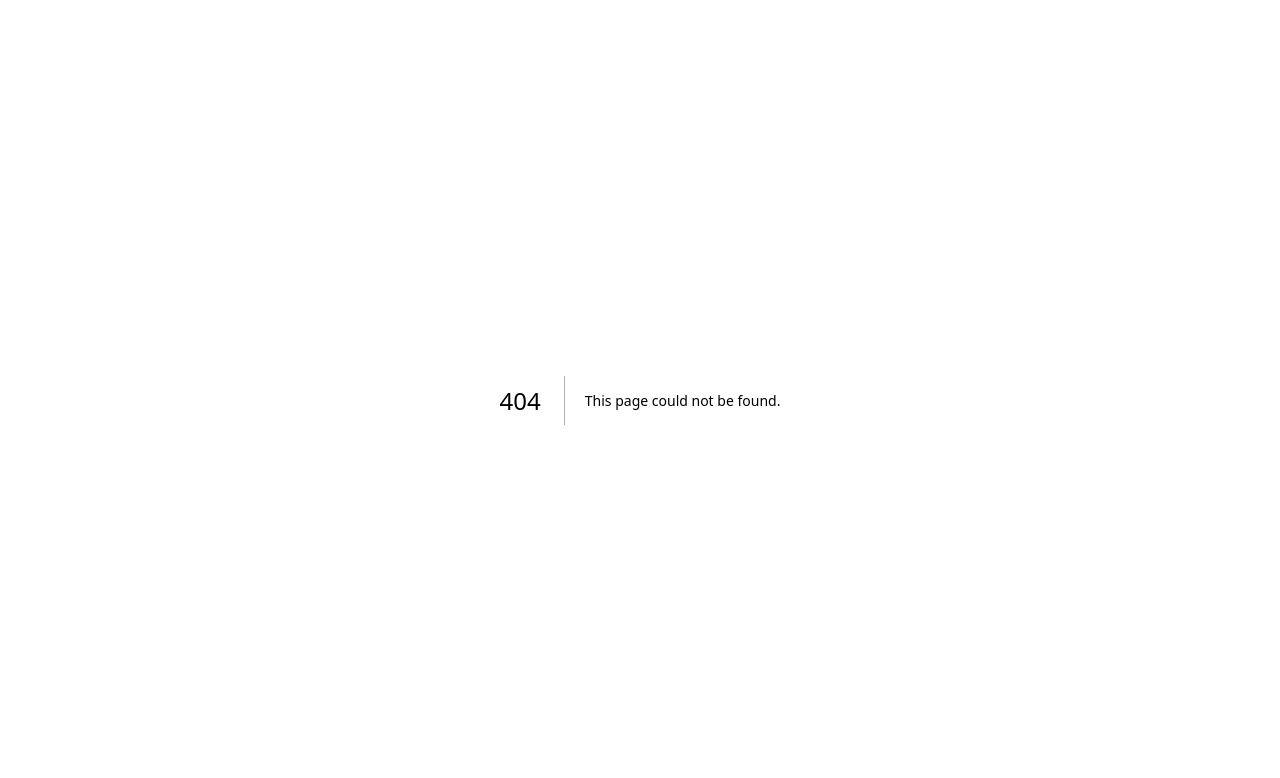
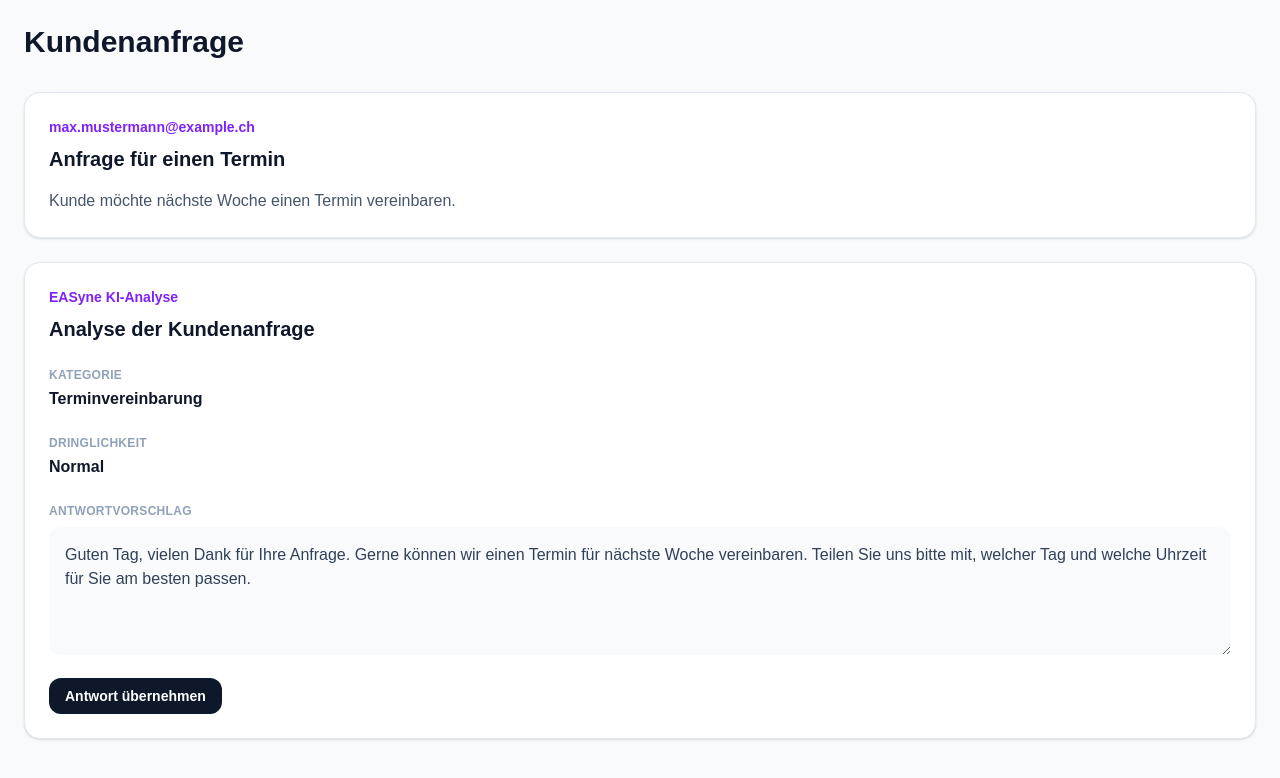
Before and after one commit to EASyne/easyne, a Next.js app: page /dashboard/anfrage in a window 1280 px wide. Before the commit this address had no page. Shown: the top 778 px of the page. Built offline with nearby package versions, Linux system fonts and the light colour scheme.

Commit message:
Add customer requests dashboard and Supabase integration

```diff
--- /dev/null
+++ b/app/dashboard/anfrage/[id]/page.tsx
@@ -0,0 +1,53 @@
+import { createServerSupabaseClient } from "../../../utils/supabase-server";
+import { redirect } from "next/navigation";
+
+export default async function AnfrageDetailPage({
+  params,
+}: {
+  params: Promise<{ id: string }>;
+}) {
+  const { id } = await params;
+  const supabase = await createServerSupabaseClient();
+
+  const {
+    data: { user },
+  } = await supabase.auth.getUser();
+
+  if (!user) {
+    redirect("/login");
+  }
+
+  const { data: request } = await supabase
+    .from("customer_requests")
+    .select("*")
+    .eq("id", id)
+    .single();
+
+  if (!request) {
+    return <main className="p-6">Anfrage nicht gefunden.</main>;
+  }
+
+  return (
+    <main className="min-h-screen bg-slate-50 p-6">
+      <div className="mx-auto max-w-4xl">
+        <h1 className="text-3xl font-bold text-slate-900">
+          Kundenanfrage
+        </h1>
+
+        <div className="mt-8 rounded-2xl border border-slate-200 bg-white p-6 shadow-sm">
+          <p className="text-sm font-semibold text-violet-600">
+            {request.costomer_mail}
+          </p>
+
+          <h2 className="mt-2 text-xl font-bold text-slate-900">
+            {request.subject}
+          </h2>
+
+          <p className="mt-4 text-slate-600">
+            {request.message}
+          </p>
+        </div>
+      </div>
+    </main>
+  );
+}
--- /dev/null
+++ b/app/dashboard/anfrage/page.tsx
@@ -0,0 +1,89 @@
+"use client";
+
+import { useState } from "react";
+
+export default function AnfragePage() {
+    const [answer, setAnswer] = useState(
+  "Guten Tag, vielen Dank für Ihre Anfrage. Gerne können wir einen Termin für nächste Woche vereinbaren. Teilen Sie uns bitte mit, welcher Tag und welche Uhrzeit für Sie am besten passen."
+);
+const [accepted, setAccepted] = useState(false);
+const [sent, setSent] = useState(false);
+  return (
+    <main className="min-h-screen bg-slate-50 p-6">
+      <h1 className="text-3xl font-bold text-slate-900">
+  Kundenanfrage
+</h1>
+
+<div className="mt-8 rounded-2xl border border-slate-200 bg-white p-6 shadow-sm">
+  <p className="text-sm font-semibold text-violet-600">
+    max.mustermann@example.ch
+  </p>
+
+  <h2 className="mt-2 text-xl font-bold text-slate-900">
+    Anfrage für einen Termin
+  </h2>
+
+  <p className="mt-4 text-slate-600">
+    Kunde möchte nächste Woche einen Termin vereinbaren.
+  </p>
+</div>
+     <div className="mt-6 rounded-2xl border border-slate-200 bg-white p-6 shadow-sm">
+  <p className="text-sm font-semibold text-violet-600">
+    EASyne KI-Analyse
+  </p>
+
+  <h2 className="mt-2 text-xl font-bold text-slate-900">
+    Analyse der Kundenanfrage
+  </h2>
+  <div className="mt-6">
+  <p className="text-xs font-semibold uppercase tracking-wide text-slate-400">
+    Kategorie
+  </p>
+  <p className="mt-1 font-semibold text-slate-900">
+    Terminvereinbarung
+  </p>
+</div>
+<div className="mt-6">
+  <p className="text-xs font-semibold uppercase tracking-wide text-slate-400">
+    Dringlichkeit
+  </p>
+  <p className="mt-1 font-semibold text-slate-900">
+    Normal
+  </p>
+</div>
+<div className="mt-6">
+  <p className="text-xs font-semibold uppercase tracking-wide text-slate-400">
+    Antwortvorschlag
+  </p>
+
+   <textarea
+  value={answer}
+  onChange={(e) => setAnswer(e.target.value)}
+  className="mt-2 min-h-32 w-full rounded-xl bg-slate-50 p-4 text-slate-700 outline-none ring-violet-300 focus:ring-2"
+/>
+</div>
+<button
+  type="button"
+  onClick={() => setAccepted(true)}
+  className="mt-4 rounded-xl bg-slate-900 px-4 py-2 text-sm font-semibold text-white transition hover:bg-slate-700"
+>
+  Antwort übernehmen
+</button>
+{accepted && (
+  <button
+    type="button"
+    onClick={() => setSent(true)}
+    className="ml-3 mt-4 rounded-xl bg-violet-600 px-4 py-2 text-sm font-semibold text-white transition hover:bg-violet-700"
+  >
+    Antwort senden
+  </button>
+  )}
+  {sent && (
+  <p className="mt-4 text-sm font-semibold text-emerald-600">
+    Test: Antwort wurde erfolgreich übernommen.
+  </p>
+)}
+</div>
+    </main>
+  );
+}
--- a/app/dashboard/page.tsx
+++ b/app/dashboard/page.tsx
@@ -7,17 +7,70 @@ export default async function DashboardPage() {
   const {
     data: { user },
   } = await supabase.auth.getUser();
-
+const { data: requests, error } = await supabase
+  .from("customer_requests")
+  .select("*")
+  .order("created_at", { ascending: false });
+  if (error) {
+  console.error("Fehler beim Laden der Kundenanfragen:", error);
+}
   if (!user) {
     redirect("/login");
   }
 
   return (
     <main className="min-h-screen bg-slate-50 flex items-center justify-center">
+     <div className="w-full max-w-6xl px-6 py-10">
+  <div className="flex items-center justify-between">
+    <div>
+      <p className="text-sm font-semibold text-violet-600">EASyne</p>
       <h1 className="text-3xl font-bold text-slate-900">
-        EASyne Firmenbereich
+        Firmen-Dashboard
       </h1>
-      <LogoutButton />
+    </div>
+
+    <LogoutButton />
+  </div>
+  <div className="mt-10 rounded-2xl border border-slate-200 bg-white p-6 shadow-sm">
+  <div className="flex items-center justify-between">
+    <div>
+      <p className="text-sm font-semibold text-violet-600">
+        Posteingang
+      </p>
+      <h2 className="text-2xl font-bold text-slate-900">
+        Kundenanfragen
+      </h2>
+    </div>
+
+    <span className="rounded-full bg-slate-100 px-3 py-1 text-sm font-medium text-slate-600">
+      {requests?.length ?? 0} offen
+    </span>
+  </div>
+  {requests?.map((request) => (
+  <a
+    key={request.id}
+    href={`/dashboard/anfrage/${request.id}`}
+    className="mt-6 block rounded-xl border border-slate-200 p-4 transition hover:border-violet-300 hover:shadow-sm"
+  >
+    <p className="font-semibold text-slate-900">
+      {request.subject}
+    </p>
+
+    <span className="inline-flex rounded-full bg-violet-100 px-2 py-1 text-xs font-semibold text-violet-700">
+      Neu
+    </span>
+
+    <p className="mt-1 text-xs font-medium text-slate-400">
+      {request.costumer_mail}
+    </p>
+
+    <p className="mt-1 text-sm text-slate-500">
+      {request.message}
+    </p>
+  </a>
+))}
+</div>
+</div>
     </main>
   );
 }
```
